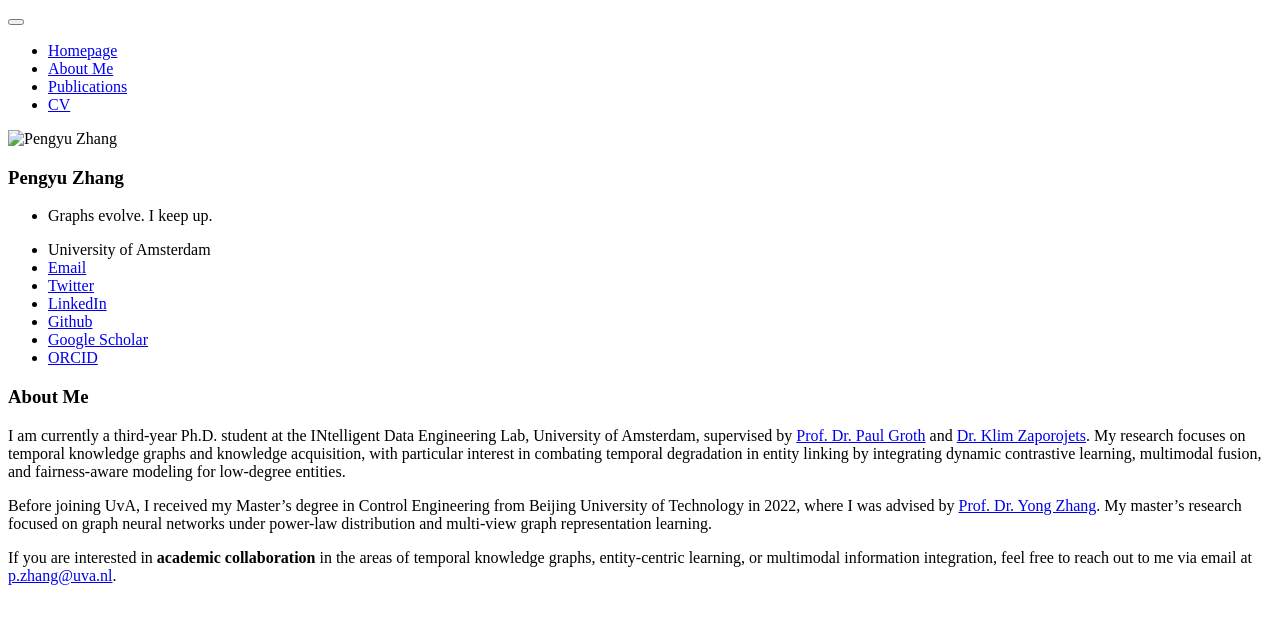
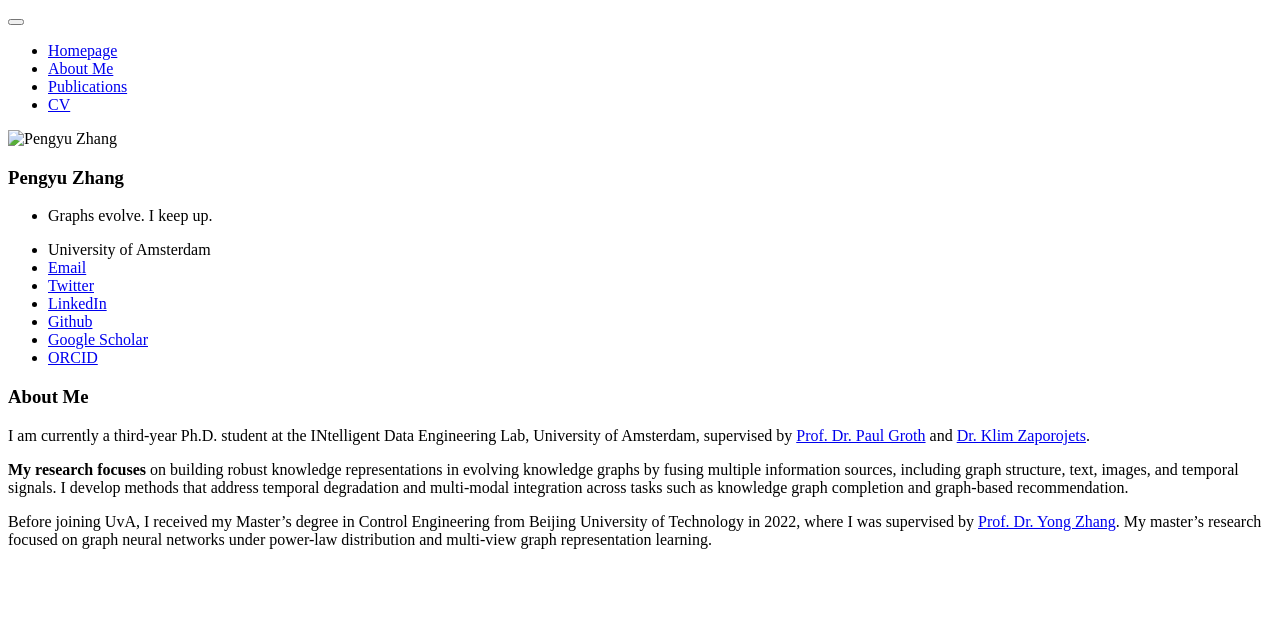
Before and after one commit to pengyu-zhang/pengyu-zhang.github.io, a Jekyll site: the page built from _pages/includes/intro.md, in a window 1280 px wide. Shown: the top 624 px of the page. Built offline with Jekyll 4.4.1, drawn with Linux system fonts in a browser that asks for light colours; our own code applies the rules of GitHub Pages for plain Markdown files.

Commit message:
Revise introduction in intro.md for clarity
Updated the introduction to clarify research focus and academic background.

```diff
--- a/_pages/includes/intro.md
+++ b/_pages/includes/intro.md
@@ -1,7 +1,7 @@
 # About Me
 
-I am currently a third-year Ph.D. student at the INtelligent Data Engineering Lab, University of Amsterdam, supervised by [Prof. Dr. Paul Groth](https://pgroth.com) and [Dr. Klim Zaporojets](https://klimzaporojets.github.io/). My research focuses on temporal knowledge graphs and knowledge acquisition, with particular interest in combating temporal degradation in entity linking by integrating dynamic contrastive learning, multimodal fusion, and fairness-aware modeling for low-degree entities.
+I am currently a third-year Ph.D. student at the INtelligent Data Engineering Lab, University of Amsterdam, supervised by [Prof. Dr. Paul Groth](https://pgroth.com) and [Dr. Klim Zaporojets](https://klimzaporojets.github.io/).
 
-Before joining UvA, I received my Master's degree in Control Engineering from Beijing University of Technology in 2022, where I was advised by [Prof. Dr. Yong Zhang](https://scholar.google.com/citations?user=UAaN_RAAAAAJ&hl=en&oi=ao). My master’s research focused on graph neural networks under power-law distribution and multi-view graph representation learning.
+**My research focuses** on building robust knowledge representations in evolving knowledge graphs by fusing multiple information sources, including graph structure, text, images, and temporal signals. I develop methods that address temporal degradation and multi-modal integration across tasks such as knowledge graph completion and graph-based recommendation.
 
-If you are interested in **academic collaboration** in the areas of temporal knowledge graphs, entity-centric learning, or multimodal information integration, feel free to reach out to me via email at [p.zhang@uva.nl](mailto:p.zhang@uva.nl).
+Before joining UvA, I received my Master's degree in Control Engineering from Beijing University of Technology in 2022, where I was supervised by [Prof. Dr. Yong Zhang](https://scholar.google.com/citations?user=UAaN_RAAAAAJ&hl=en&oi=ao). My master’s research focused on graph neural networks under power-law distribution and multi-view graph representation learning.
```
